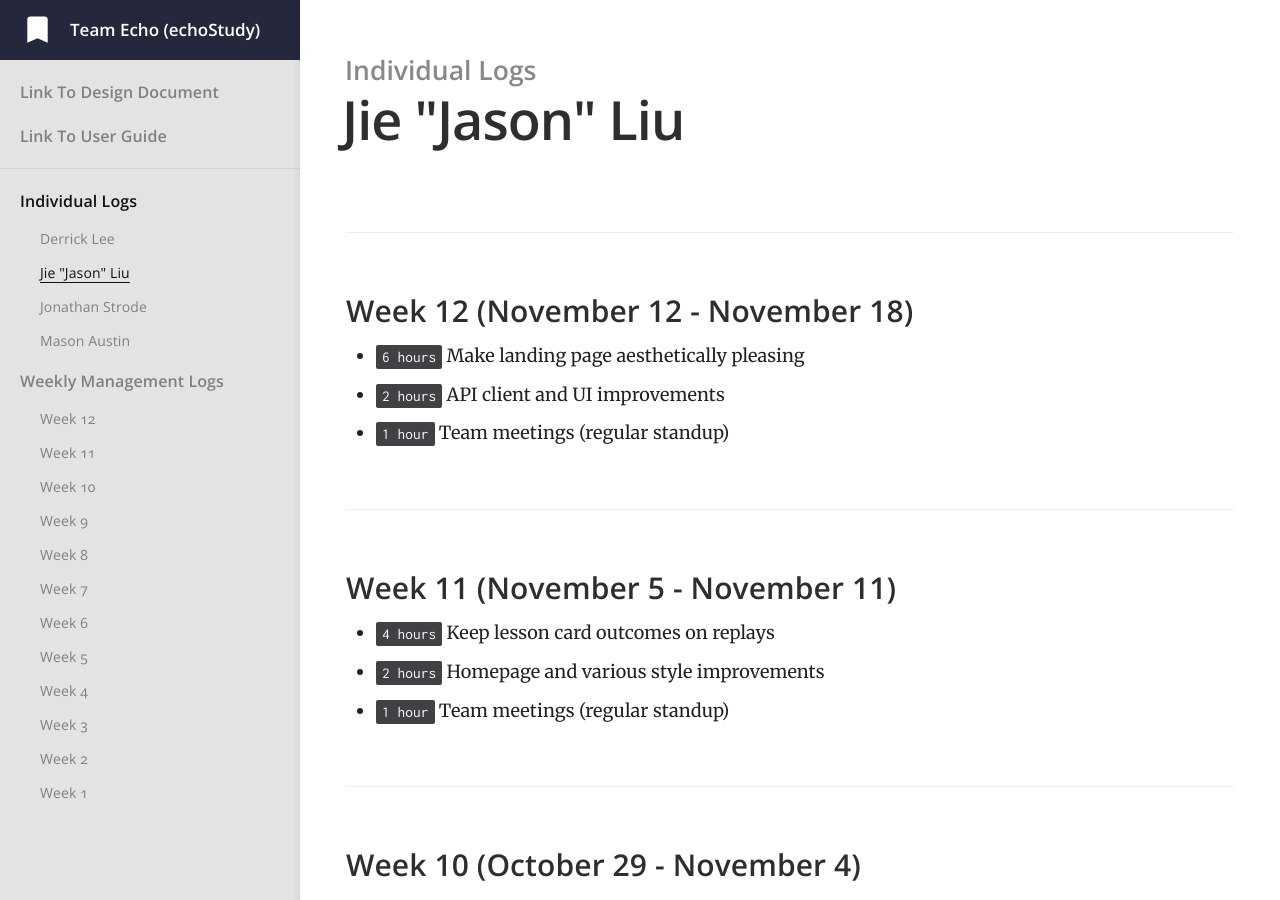
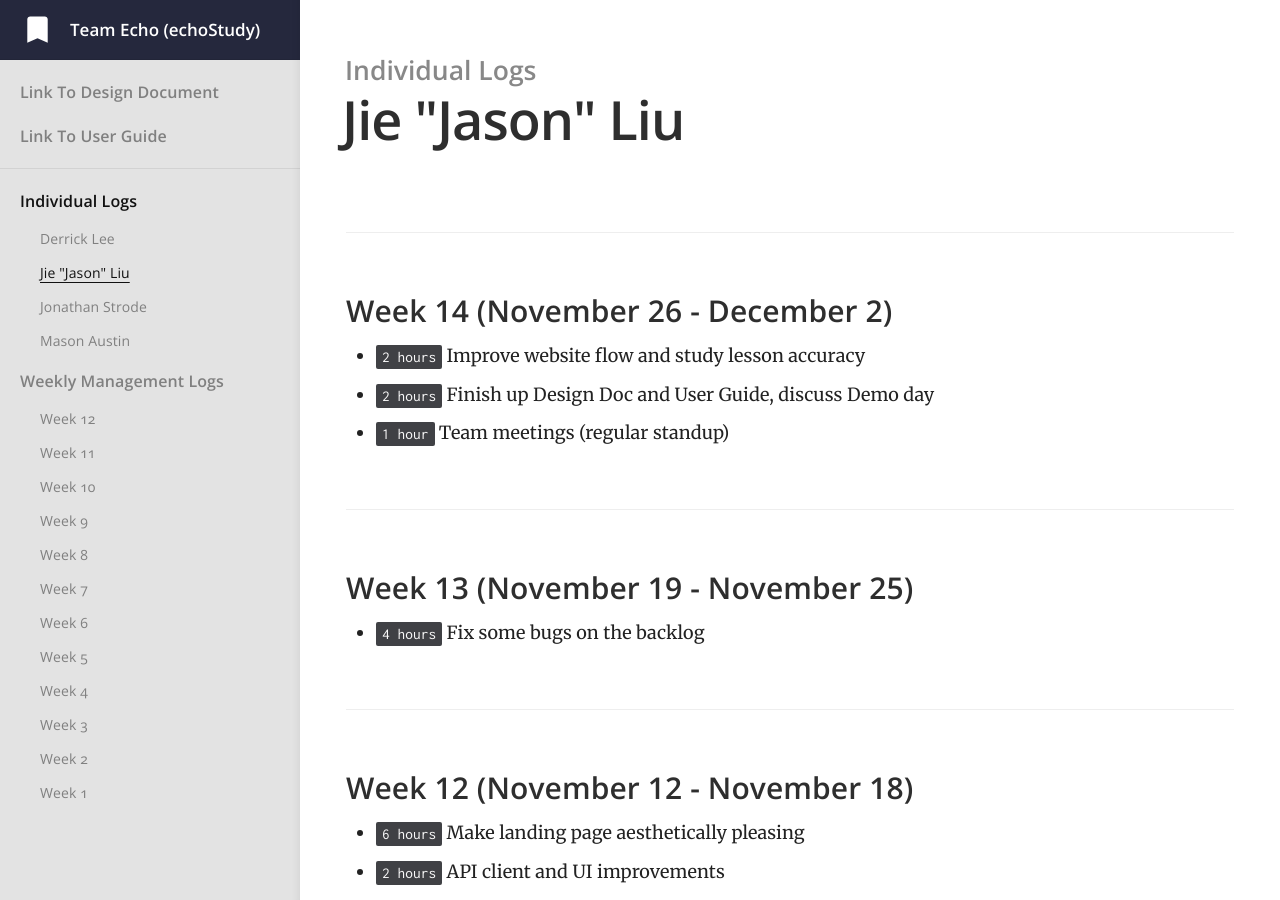
Before and after one commit to jiejasonliu/team-echo-site, a Jekyll site: the page built from _docs/individual-logs/jiejasonliu-logs.md, in a window 1280 px wide and 900 px high. Built offline with Jekyll 4.4.1, drawn with Linux system fonts in a browser that asks for light colours.

Commit message:
feat: week 13-14 individual log for Jason

```diff
--- a/_docs/individual-logs/jiejasonliu-logs.md
+++ b/_docs/individual-logs/jiejasonliu-logs.md
@@ -3,6 +3,14 @@ title: Jie "Jason" Liu
 category: Individual Logs
 order: 3
 ---
+
+### Week 14 (November 26 - December 2)
+  - `2 hours` Improve website flow and study lesson accuracy
+  - `2 hours` Finish up Design Doc and User Guide, discuss Demo day
+  - `1 hour` Team meetings (regular standup)
+
+### Week 13 (November 19 - November 25)
+ - `4 hours` Fix some bugs on the backlog
 
 ### Week 12 (November 12 - November 18)
   - `6 hours` Make landing page aesthetically pleasing
```
